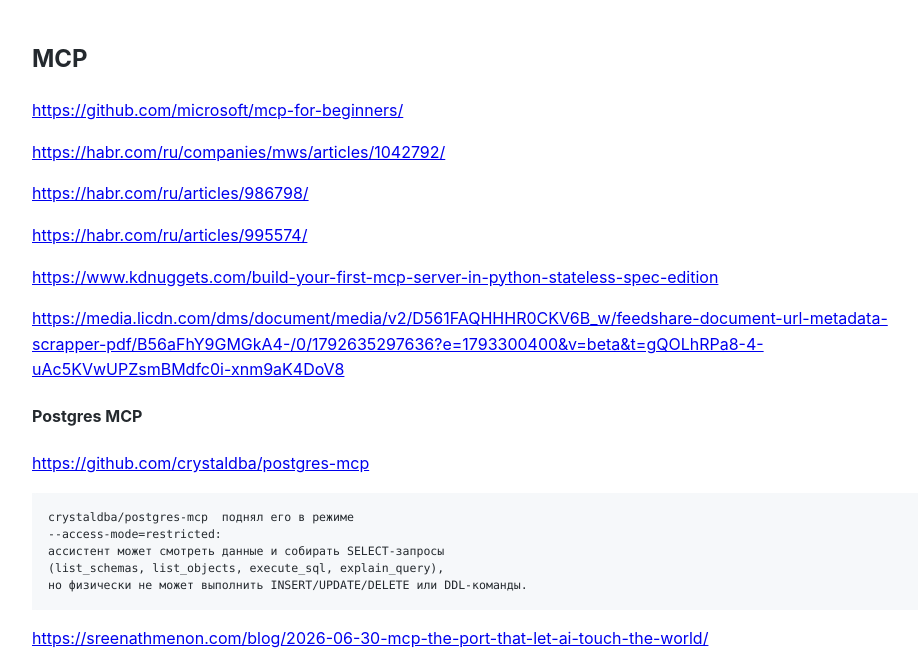
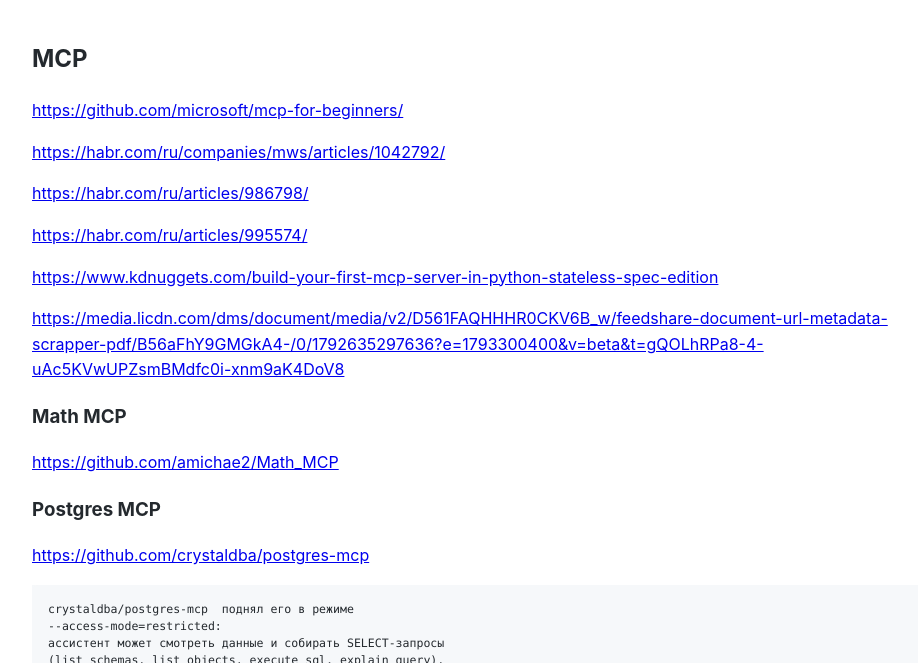
Before and after one commit to Michael-Lubinsky/michael-lubinsky.github.com, a Jekyll site: the page built from ml/mcp.md, in a window 1280 px wide and 900 px high, cut to the strip 0-663 px from the top of the window. Shown: the whole strip, without its empty margins (158-1076 px from the left). Built offline with Jekyll 4.4.1, drawn with Linux system fonts in a browser that asks for light colours; our own code applies the rules of GitHub Pages for plain Markdown files.

Commit message:
Change header from Postgres MCP to Math MCP
Updated section headers and added Math MCP link.

````diff
--- a/ml/mcp.md
+++ b/ml/mcp.md
@@ -12,7 +12,11 @@
 
 <https://media.licdn.com/dms/document/media/v2/D561FAQHHHR0CKV6B_w/feedshare-document-url-metadata-scrapper-pdf/B56aFhY9GMGkA4-/0/1792635297636?e=1793300400&v=beta&t=gQOLhRPa8-4-uAc5KVwUPZsmBMdfc0i-xnm9aK4DoV8>
 
-#### Postgres MCP
+### Math MCP
+<https://github.com/amichae2/Math_MCP>
+
+
+### Postgres MCP
 <https://github.com/crystaldba/postgres-mcp>
 ```
 crystaldba/postgres-mcp  поднял его в режиме
````
